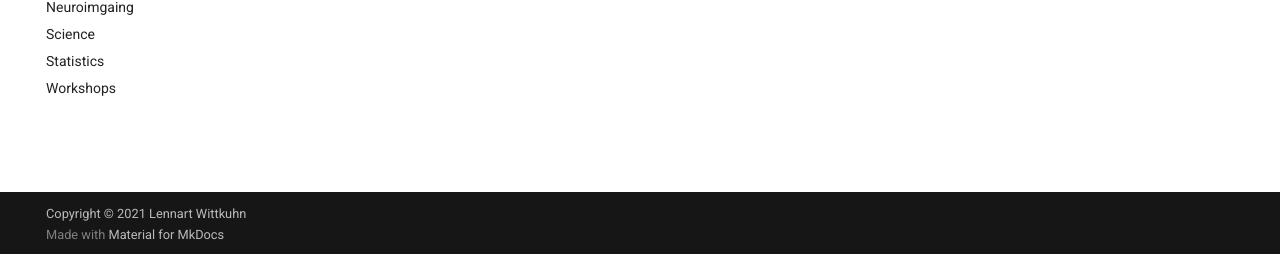
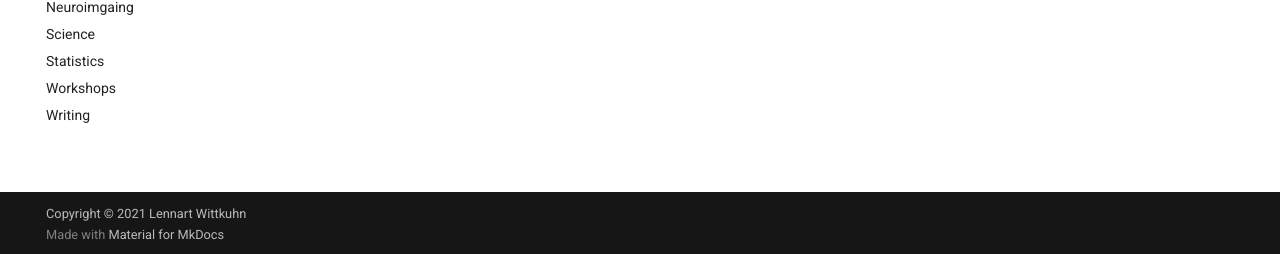
Before and after one commit to lnnrtwttkhn/resources, an MkDocs documentation site: the page built from docs/index.md, in a window 1280 px wide. Shown: the part 643-897 px from the top of the page. Built offline with MkDocs 1.6.1 and Material for MkDocs 9.7.7, drawn with Linux system fonts in a browser that asks for light colours; emoji names are drawn with the system emoji font; comment, search, counter and statistics services are not loaded.

Commit message:
add writing page to navbar

```diff
--- a/mkdocs.yml
+++ b/mkdocs.yml
@@ -31,6 +31,7 @@ nav:
   - Science: science.md
   - Statistics: statistics.md
   - Workshops: workshops.md
+  - Writing: writing.md
 markdown_extensions:
     - admonition
     - codehilite:
```
